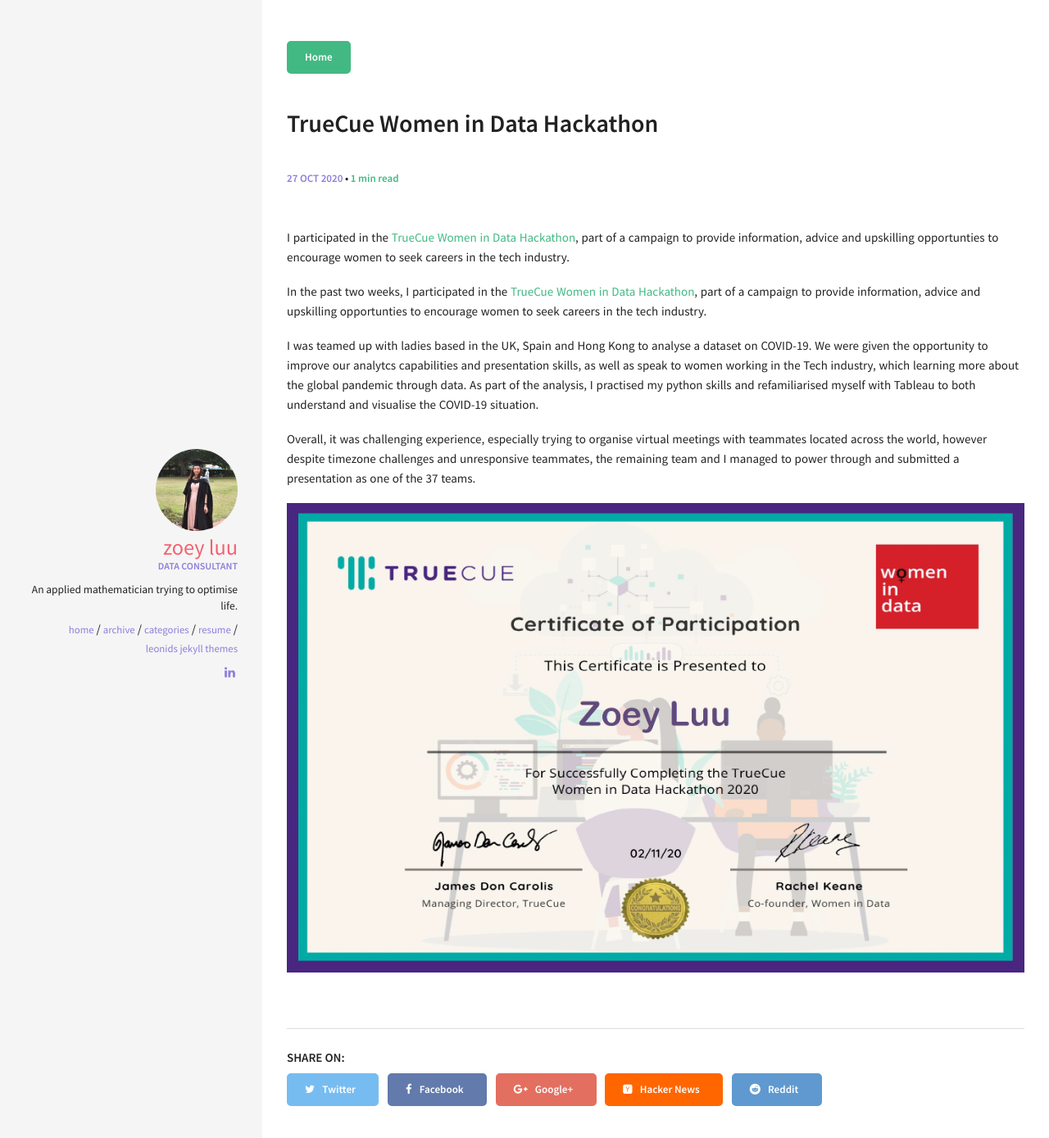
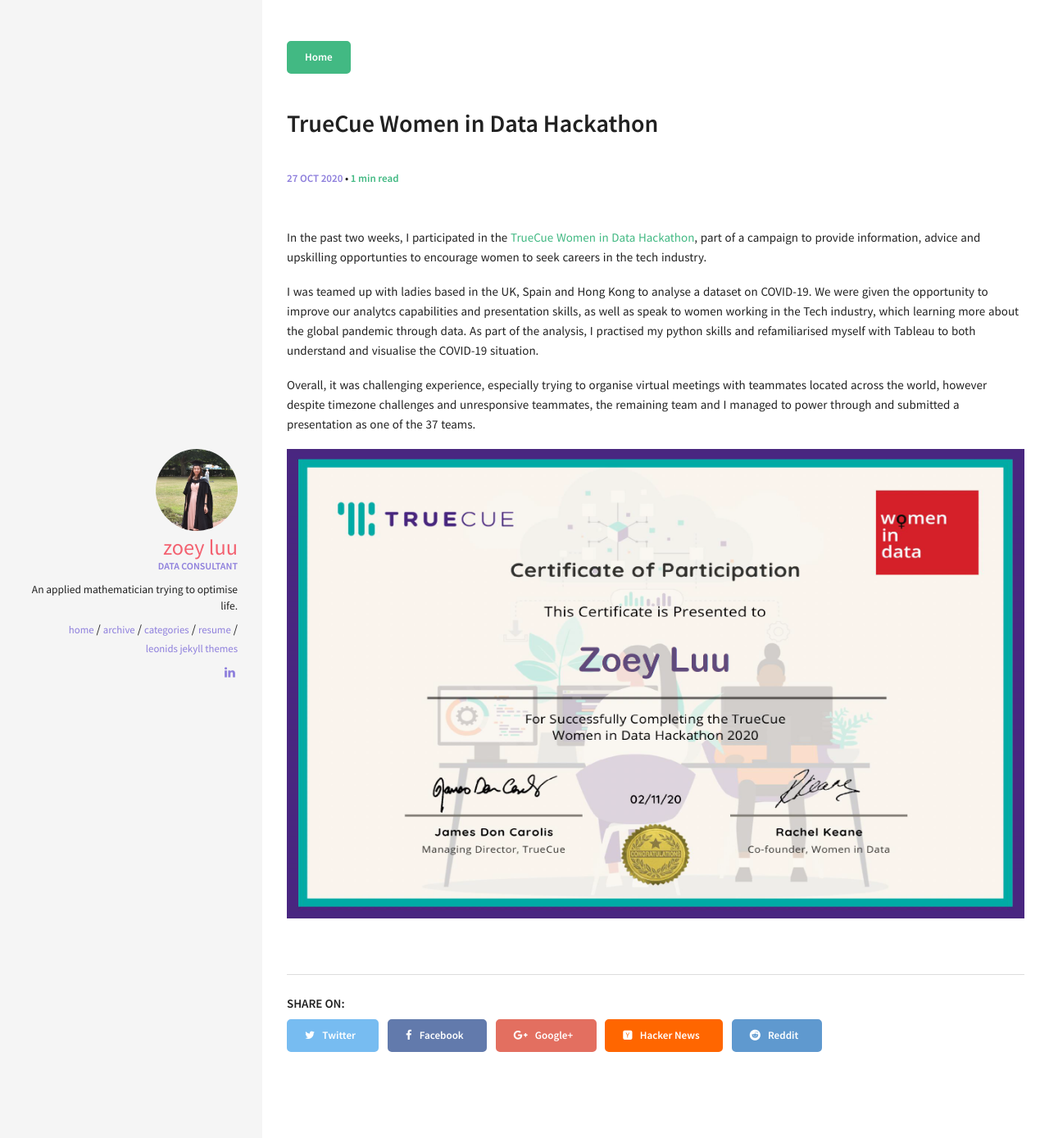
Before and after one commit to zoluu/zoluu.github.io, a Jekyll site: the page built from _posts/2020-10-27-true-cue-wid-hackathon.md, in a window 1280 px wide. Shown: the top 1389 px of the page at 82% size. Built offline with Jekyll 4.4.1, drawn with Linux system fonts in a browser that asks for light colours.

Commit message:
Update 2020-Dec-30

```diff
--- a/_posts/2020-10-27-true-cue-wid-hackathon.md
+++ b/_posts/2020-10-27-true-cue-wid-hackathon.md
@@ -3,8 +3,6 @@
 title: "TrueCue Women in Data Hackathon"
 categories: [womeninstem, hackathon, datascience]
 ---
-I participated in the [TrueCue Women in Data Hackathon](https://truecue.com/womenindata/hackathon/), part of a campaign to provide information, advice and upskilling opportunties to encourage women to seek careers in the tech industry.
-
 In the past two weeks, I participated in the [TrueCue Women in Data Hackathon](https://truecue.com/womenindata/hackathon/), part of a campaign to provide information, advice and upskilling opportunties to encourage women to seek careers in the tech industry.
 
 I was teamed up with ladies based in the UK, Spain and Hong Kong to analyse a dataset on COVID-19. We were given the opportunity to improve our analytcs capabilities and presentation skills, as well as speak to women working in the Tech industry, which learning more about the global pandemic through data. As part of the analysis, I practised my python skills and refamiliarised myself with Tableau to both understand and visualise the COVID-19 situation.
```
